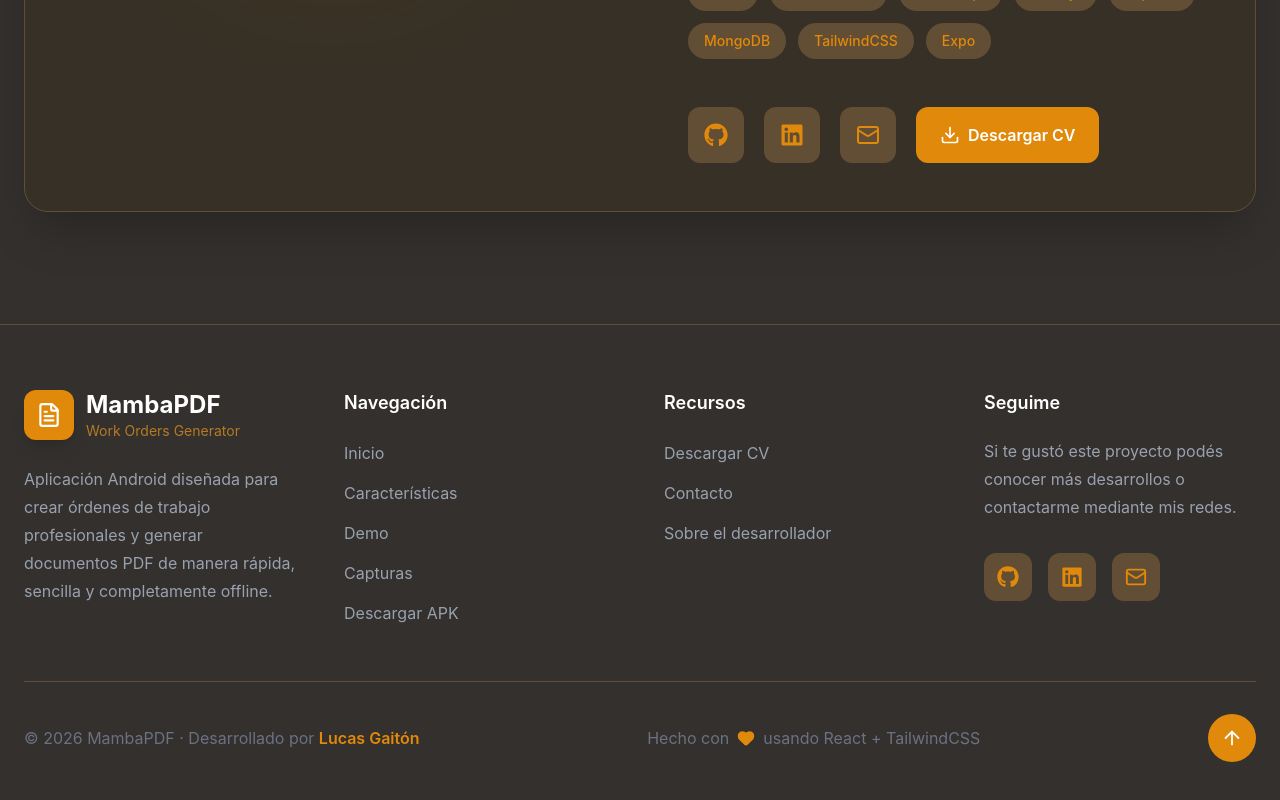
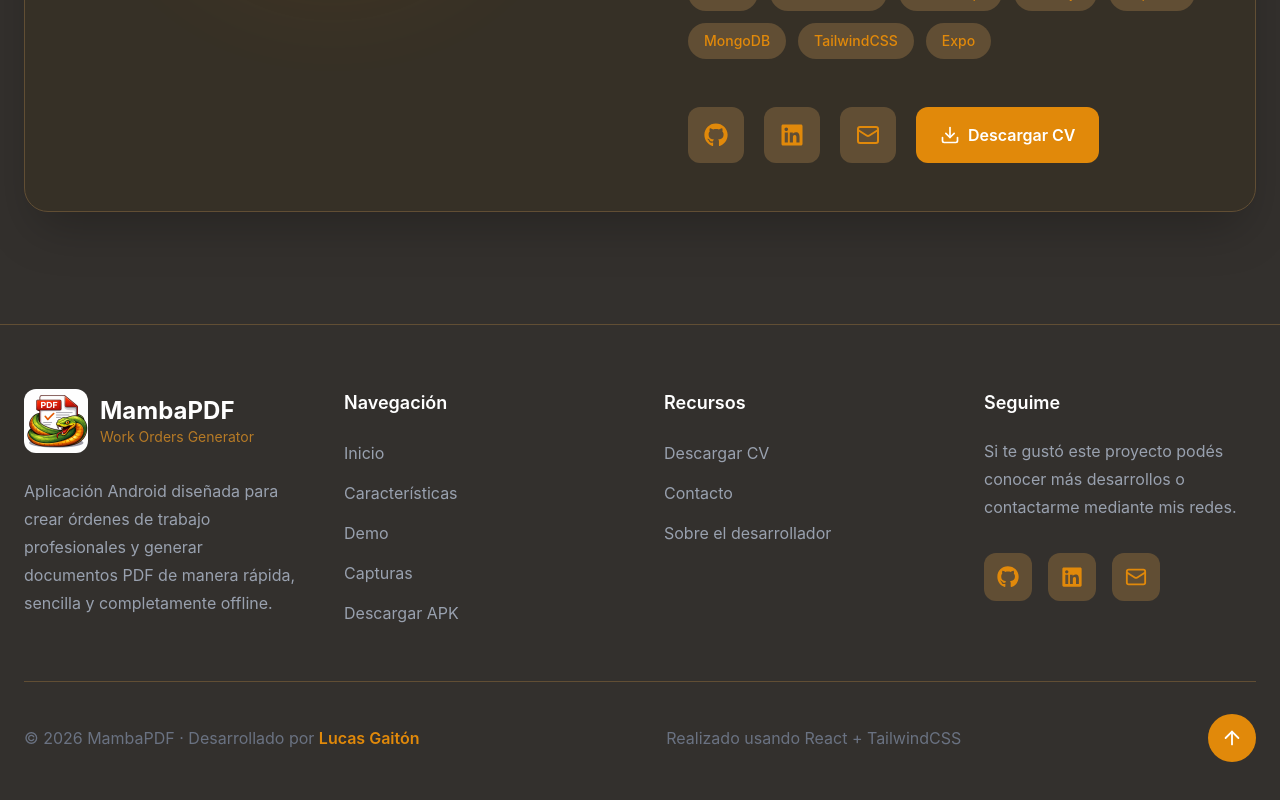
Before and after one commit to LucasGaiton/mambapdf-web, a React (Vite) app: page / in a window 1280 px wide. Shown: the part 6382-7182 px from the top of the page. Built offline with nearby package versions, Linux system fonts and the light colour scheme.

Commit message:
Fix: Agregamos el icono al footer

```diff
--- a/src/components/Footer.jsx
+++ b/src/components/Footer.jsx
@@ -7,6 +7,7 @@ import {
     ArrowUp,
 } from "lucide-react";
 import { FaGithub, FaLinkedin } from 'react-icons/fa';
+import icon from "../assets/icon/icon.png";
 
 export default function Footer() {
     return (
@@ -22,14 +23,10 @@ export default function Footer() {
 
                         <div className="flex items-center gap-3">
 
-                            <div className="bg-[#E1890A] p-3 rounded-xl shadow-lg">
 
-                                <FileText
-                                    size={26}
-                                    className="text-white"
-                                />
 
-                            </div>
+                            <img src={icon} alt="icon" className="w-16 h-16 object-contain rounded-xl" />
+
 
                             <div>
 
@@ -264,20 +261,10 @@ export default function Footer() {
 
                             <span>
 
-                                Hecho con
+                                Realizado usando React + TailwindCSS
 
                             </span>
 
-                            <Heart
-                                size={18}
-                                className="text-[#E1890A] fill-[#E1890A]"
-                            />
-
-                            <span>
-
-                                usando React + TailwindCSS
-
-                            </span>
 
                         </div>
 
```
